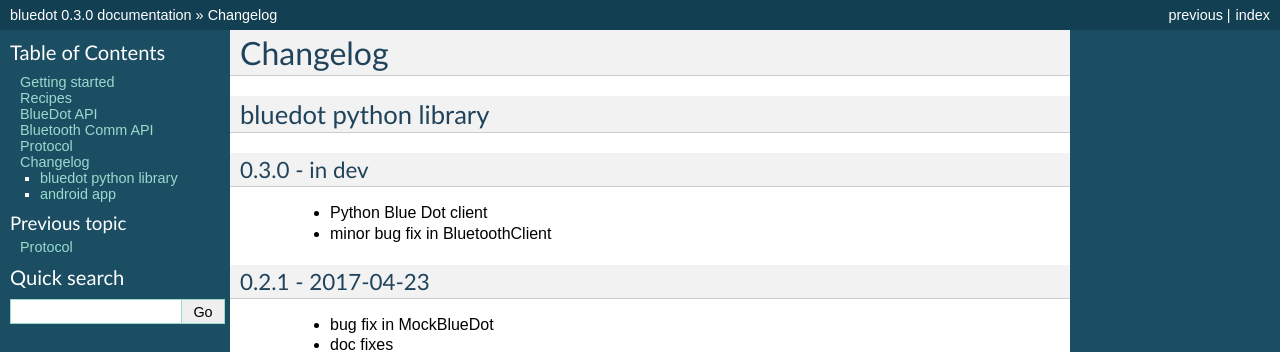
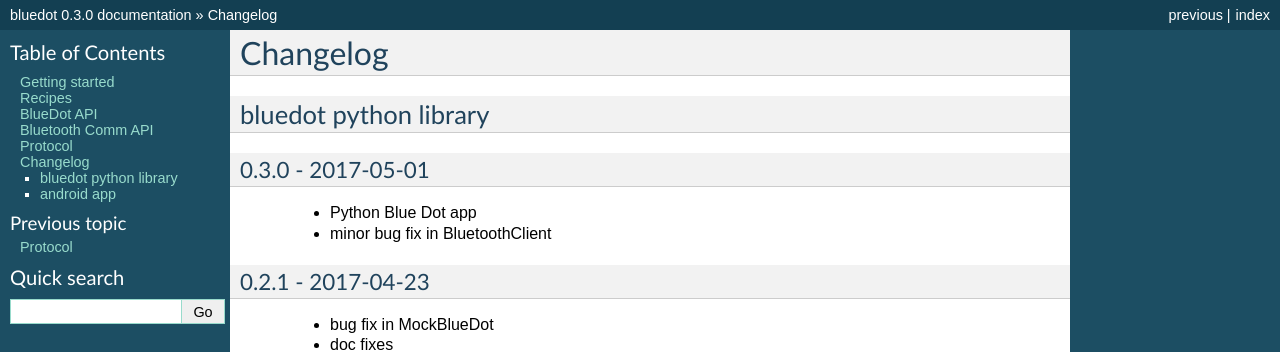
Before and after one commit to martinohanlon/BlueDot, a Sphinx documentation site: the page built from docs/changelog.rst, in a window 1280 px wide. Shown: the top 352 px of the page. Built offline with Sphinx 7.4.7, drawn with Linux system fonts in a browser that asks for light colours.

Commit message:
v0.3.0 change log

```diff
--- a/docs/changelog.rst
+++ b/docs/changelog.rst
@@ -4,10 +4,10 @@
 bluedot python library
 ----------------------
 
-0.3.0 - in dev
+0.3.0 - 2017-05-01
 ~~~~~~~~~~~~~~~~~~
 
- * Python Blue Dot client
+ * Python Blue Dot app
  * minor bug fix in BluetoothClient
 
 0.2.1 - 2017-04-23
```
